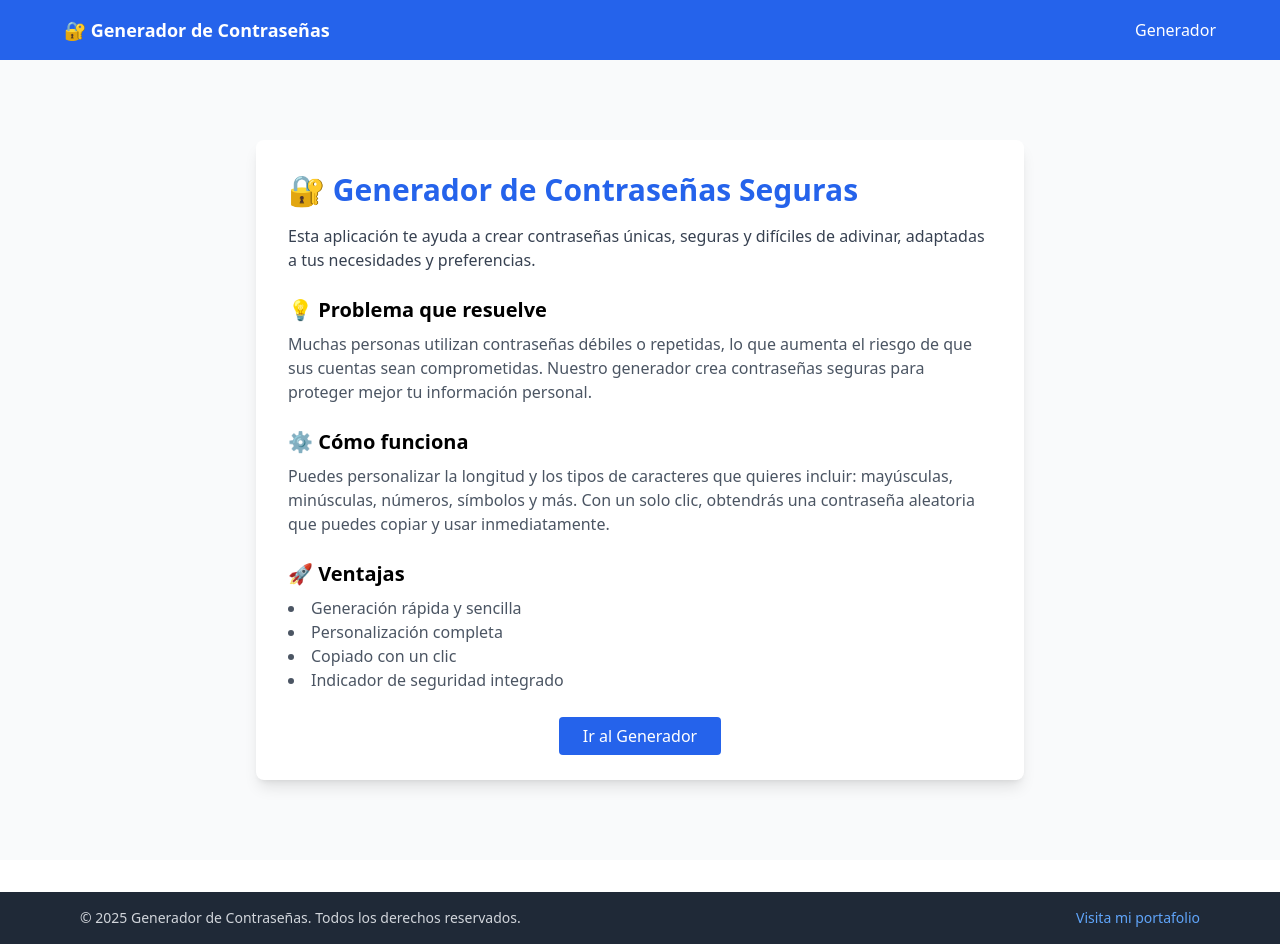
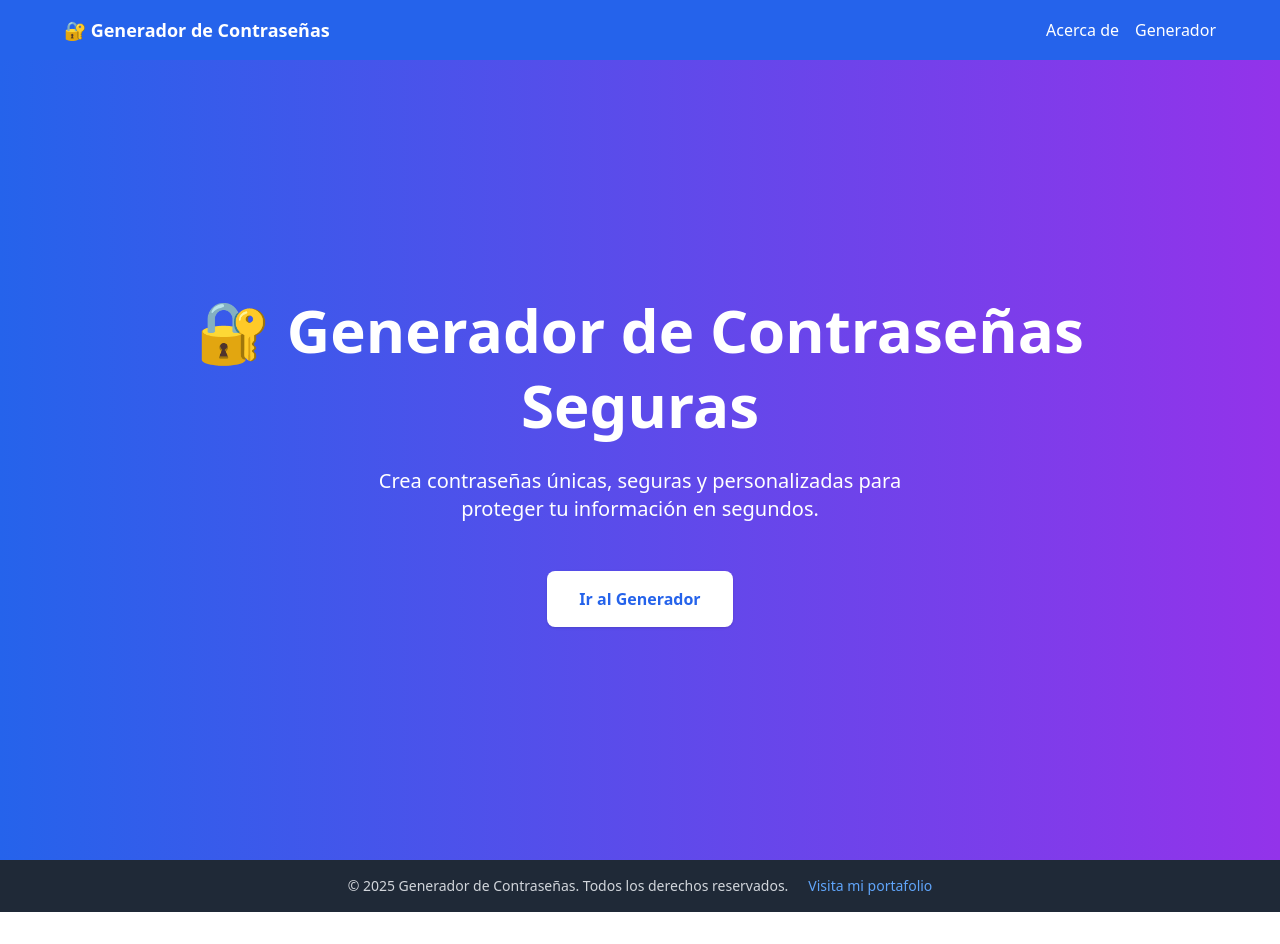
Before and after one commit to Nico09Barberis/password-generator, a React (Vite) app in the folder passw-generator/: page / in a window 1280 px wide. After the commit the page ends 912 px from the top, so only its background shows below. Built offline with nearby package versions, Linux system fonts and the light colour scheme.

Commit message:
nueva page, infomacion de la app y ajuste visual en el home

```diff
--- a/passw-generator/src/App.jsx
+++ b/passw-generator/src/App.jsx
@@ -3,6 +3,7 @@ import Home from "./pages/Home";
 import Generator from "./pages/GeneratorPage";
 import Footer from "./components/Footer";
 import Nav from "./components/Nav";
+import About from "./pages/About";
 
 function App() {
   return (
@@ -14,6 +15,7 @@ function App() {
           <Routes>
             <Route path="/" element={<Home />} />
             <Route path="/generator" element={<Generator />} />
+            <Route path="/about" element={<About />} />
           </Routes>
         </main>
 
--- a/passw-generator/src/components/Footer.jsx
+++ b/passw-generator/src/components/Footer.jsx
@@ -1,8 +1,8 @@
 export default function Footer() {
   return (
-    <footer className="bg-gray-800 text-gray-300 py-4 mt-8">
-      <div className="max-w-6xl mx-auto px-4 flex flex-col sm:flex-row items-center justify-between">
-        <p className="text-sm">
+    <footer className="bg-gray-800 text-gray-300 py-4">
+      <div className="max-w-6xl mx-auto px-4 flex flex-col sm:flex-row items-center justify-center">
+        <p className="text-sm mr-5">
           © {new Date().getFullYear()} Generador de Contraseñas. Todos los derechos reservados.
         </p>
         <a
--- a/passw-generator/src/components/Nav.jsx
+++ b/passw-generator/src/components/Nav.jsx
@@ -13,6 +13,14 @@ export default function Nav() {
         <ul className="flex space-x-4">
           <li>
             <Link
+              to="/about"
+              className="hover:text-blue-200 transition"
+            >
+              Acerca de
+            </Link>
+          </li>
+          <li>
+            <Link
               to="/generator"
               className="hover:text-blue-200 transition"
             >
--- /dev/null
+++ b/passw-generator/src/pages/About.jsx
@@ -0,0 +1,37 @@
+export default function About() {
+  return (
+    <div className="min-h-screen bg-gray-50 flex items-center justify-center px-6 py-12">
+      <div className="max-w-3xl bg-white shadow-lg rounded-lg p-8">
+        <h1 className="text-4xl font-bold text-blue-600 mb-6">ℹ️ Acerca del Generador de Contraseñas</h1>
+
+        <section className="mb-6">
+          <h2 className="text-2xl font-semibold mb-2">💡 Problema que resuelve</h2>
+          <p className="text-gray-700">
+            Muchas personas utilizan contraseñas débiles o repetidas, lo que aumenta el riesgo
+            de que sus cuentas sean comprometidas. Nuestro generador crea contraseñas seguras
+            para proteger mejor tu información personal.
+          </p>
+        </section>
+
+        <section className="mb-6">
+          <h2 className="text-2xl font-semibold mb-2">⚙ Cómo funciona</h2>
+          <p className="text-gray-700">
+            Puedes personalizar la longitud y los tipos de caracteres que quieres incluir:
+            mayúsculas, minúsculas, números, símbolos y más. Con un solo clic, obtendrás una
+            contraseña aleatoria que puedes copiar y usar inmediatamente.
+          </p>
+        </section>
+
+        <section>
+          <h2 className="text-2xl font-semibold mb-2">🚀 Ventajas</h2>
+          <ul className="list-disc list-inside text-gray-700 space-y-1">
+            <li>Generación rápida y sencilla</li>
+            <li>Personalización completa</li>
+            <li>Copiado con un clic</li>
+            <li>Indicador de seguridad integrado</li>
+          </ul>
+        </section>
+      </div>
+    </div>
+  );
+}
--- a/passw-generator/src/pages/Home.jsx
+++ b/passw-generator/src/pages/Home.jsx
@@ -2,55 +2,22 @@ import { Link } from "react-router-dom";
 
 export default function Home() {
   return (
-    <div className="min-h-screen bg-gray-50 flex items-center justify-center px-6 py-12">
-      <div className="max-w-3xl bg-white shadow-lg rounded-lg p-8">
-        <h1 className="text-3xl font-bold text-blue-600 mb-4">
+    <div className="flex flex-col min-h-screen">
+      {/* Hero ocupa 100vh */}
+      <section className="flex flex-col items-center justify-center text-center bg-gradient-to-r from-blue-600 to-purple-600 text-white px-6" style={{ minHeight: '100vh' }}>
+        <h1 className="text-6xl font-extrabold mb-6 leading-tight max-w-4xl">
           🔐 Generador de Contraseñas Seguras
         </h1>
-        <p className="text-gray-700 mb-6">
-          Esta aplicación te ayuda a crear contraseñas únicas, seguras y difíciles de adivinar,
-          adaptadas a tus necesidades y preferencias.
+        <p className="text-xl max-w-xl">
+          Crea contraseñas únicas, seguras y personalizadas para proteger tu información en segundos.
         </p>
-
-        <div className="space-y-6">
-          <section>
-            <h2 className="text-xl font-semibold mb-2">💡 Problema que resuelve</h2>
-            <p className="text-gray-600">
-              Muchas personas utilizan contraseñas débiles o repetidas, lo que aumenta el riesgo
-              de que sus cuentas sean comprometidas. Nuestro generador crea contraseñas seguras
-              para proteger mejor tu información personal.
-            </p>
-          </section>
-
-          <section>
-            <h2 className="text-xl font-semibold mb-2">⚙ Cómo funciona</h2>
-            <p className="text-gray-600">
-              Puedes personalizar la longitud y los tipos de caracteres que quieres incluir:
-              mayúsculas, minúsculas, números, símbolos y más. Con un solo clic, obtendrás una
-              contraseña aleatoria que puedes copiar y usar inmediatamente.
-            </p>
-          </section>
-
-          <section>
-            <h2 className="text-xl font-semibold mb-2">🚀 Ventajas</h2>
-            <ul className="list-disc list-inside text-gray-600">
-              <li>Generación rápida y sencilla</li>
-              <li>Personalización completa</li>
-              <li>Copiado con un clic</li>
-              <li>Indicador de seguridad integrado</li>
-            </ul>
-          </section>
-        </div>
-
-        <div className="mt-8 text-center">
-          <Link
-            to="/generator"
-            className="bg-blue-600 text-white px-6 py-2 rounded hover:bg-blue-700 transition"
-          >
-            Ir al Generador
-          </Link>
-        </div>
-      </div>
+        <Link
+          to="/generator"
+          className="mt-12 bg-white text-blue-600 font-semibold px-8 py-4 rounded-lg shadow hover:bg-gray-100 transition"
+        >
+          Ir al Generador
+        </Link>
+      </section>
     </div>
   );
 }
```
